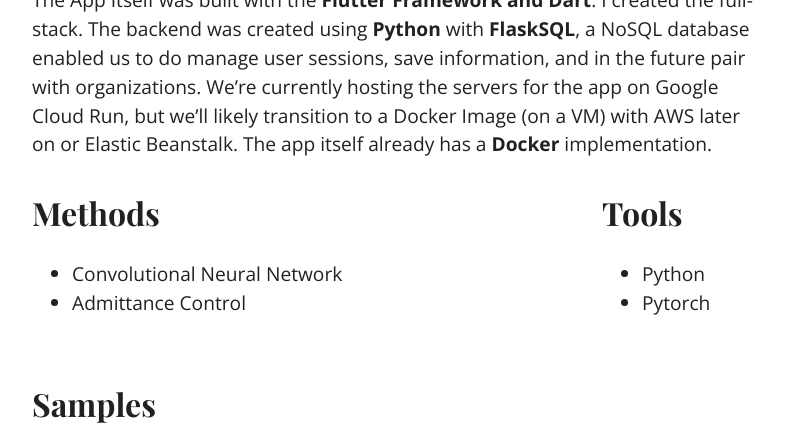
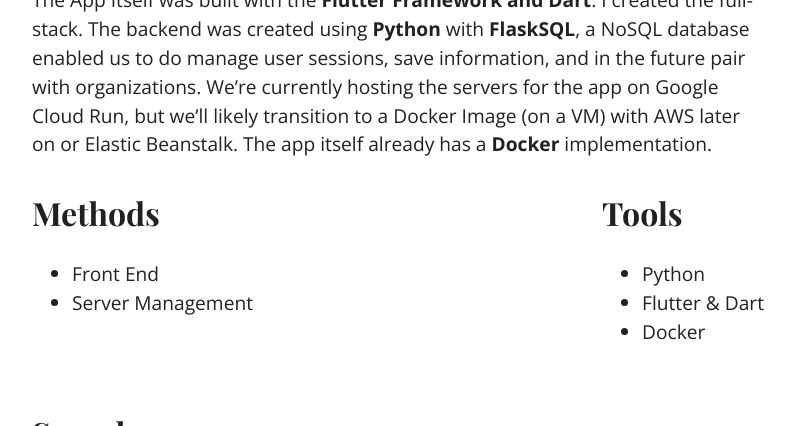
Before and after one commit to nnamd/nnamd.github.io, a Jekyll site: the page built from _work/cardiacapp.md, in a window 1280 px wide and 900 px high, scrolled down 765 px, cut to the strip 0-426 px from the top of the window. Shown: the whole strip, without its empty margins (53-848 px from the left). Built offline with Jekyll 4.4.1, drawn with Linux system fonts in a browser that asks for light colours.

Commit message:
update cardiac

```diff
--- a/_work/cardiacapp.md
+++ b/_work/cardiacapp.md
@@ -4,17 +4,17 @@
 img-feat: Cardiac_App.png
 website:
 methods:
-  - Convolutional Neural Network
-  - Admittance Control
+  - Front End
+  - Server Management
 tools:
   - Python
-  - Pytorch
+  - Flutter & Dart
+  - Docker
 
 
 samples-title: Samples
-
 sample-img-1: Cardiac_App.png
-sample-img-alt-1: CNN Architecture
+sample-img-alt-1: App Overview
 sample-img-caption-1: App Overview
 
 
```
